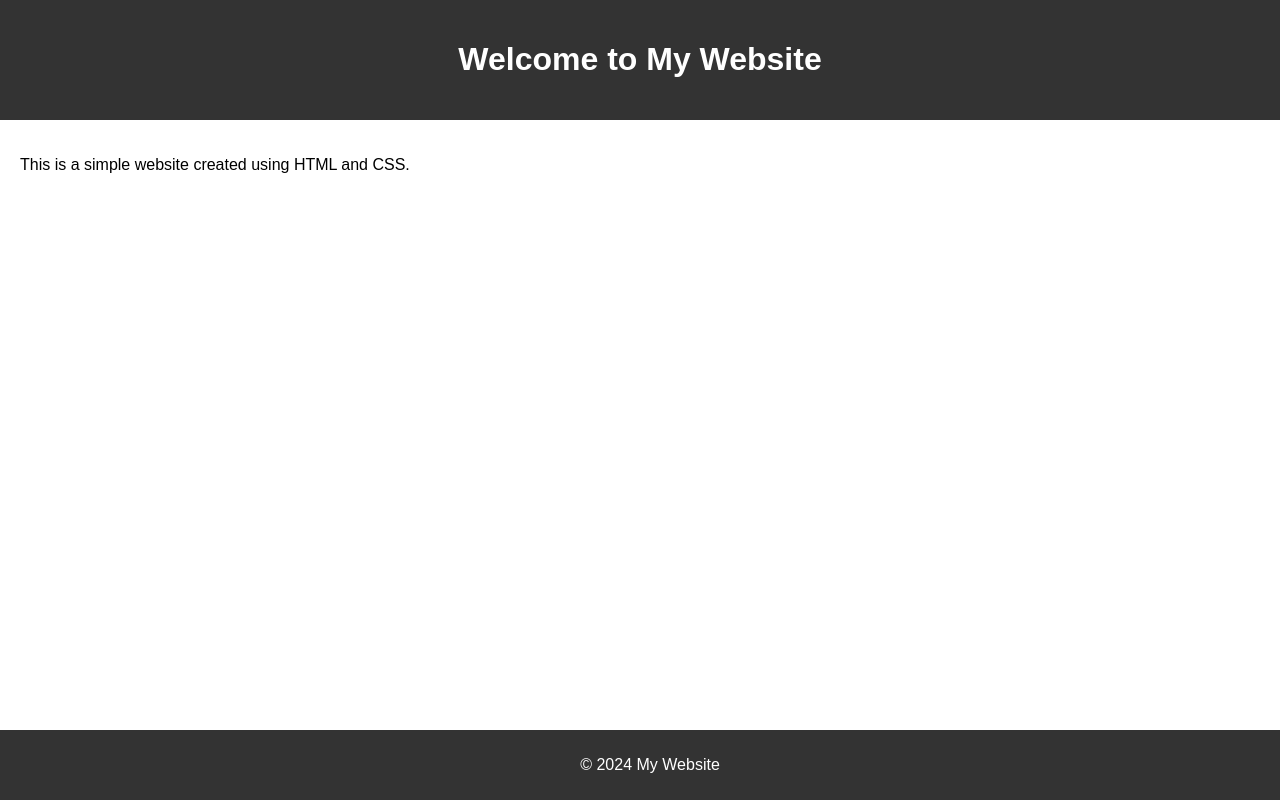
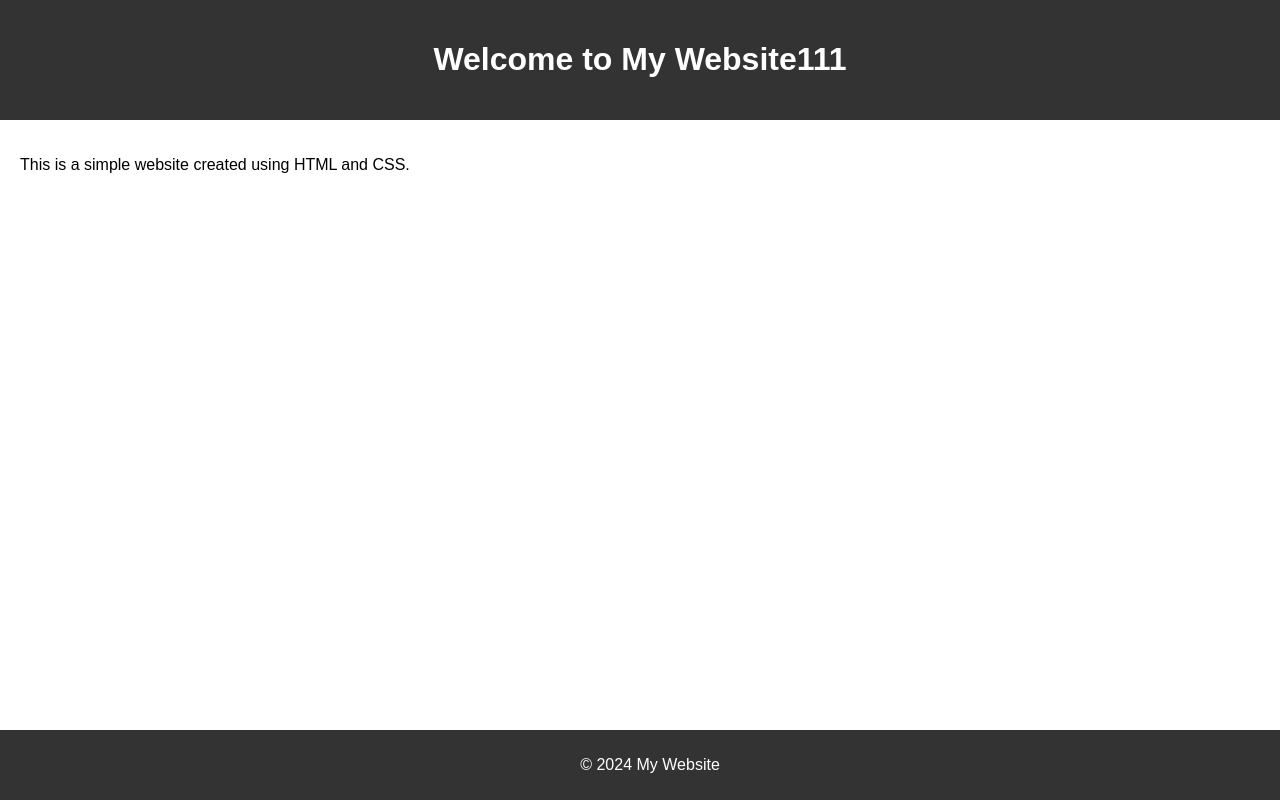
Before and after one commit to WASMEddy/Test2, a plain HTML site: page index.html in a window 1280 px wide. Drawn offline with Linux system fonts and the light colour scheme.

Commit message:
Update index.html

```diff
--- a/index.html
+++ b/index.html
@@ -8,7 +8,7 @@
 </head>
 <body>
   <header>
-    <h1>Welcome to My Website</h1>
+    <h1>Welcome to My Website111</h1>
   </header>
   <main>
     <p>This is a simple website created using HTML and CSS.</p>
```
